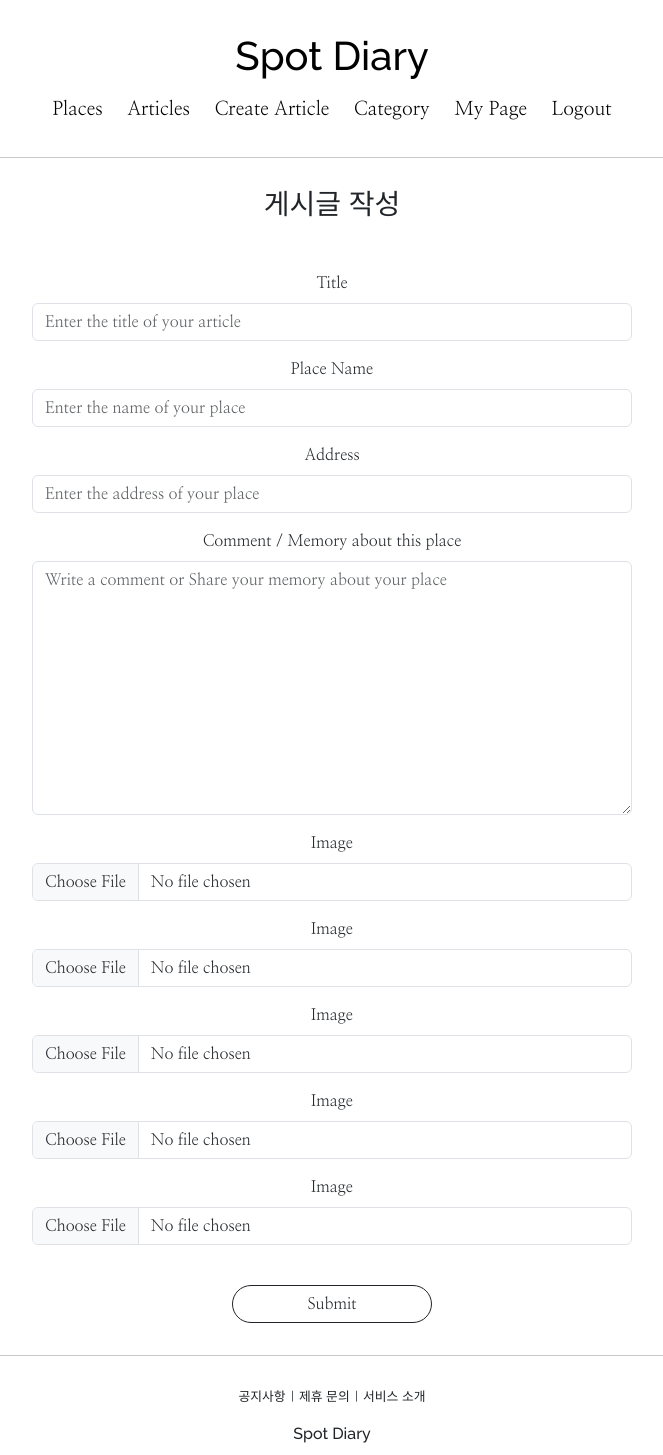
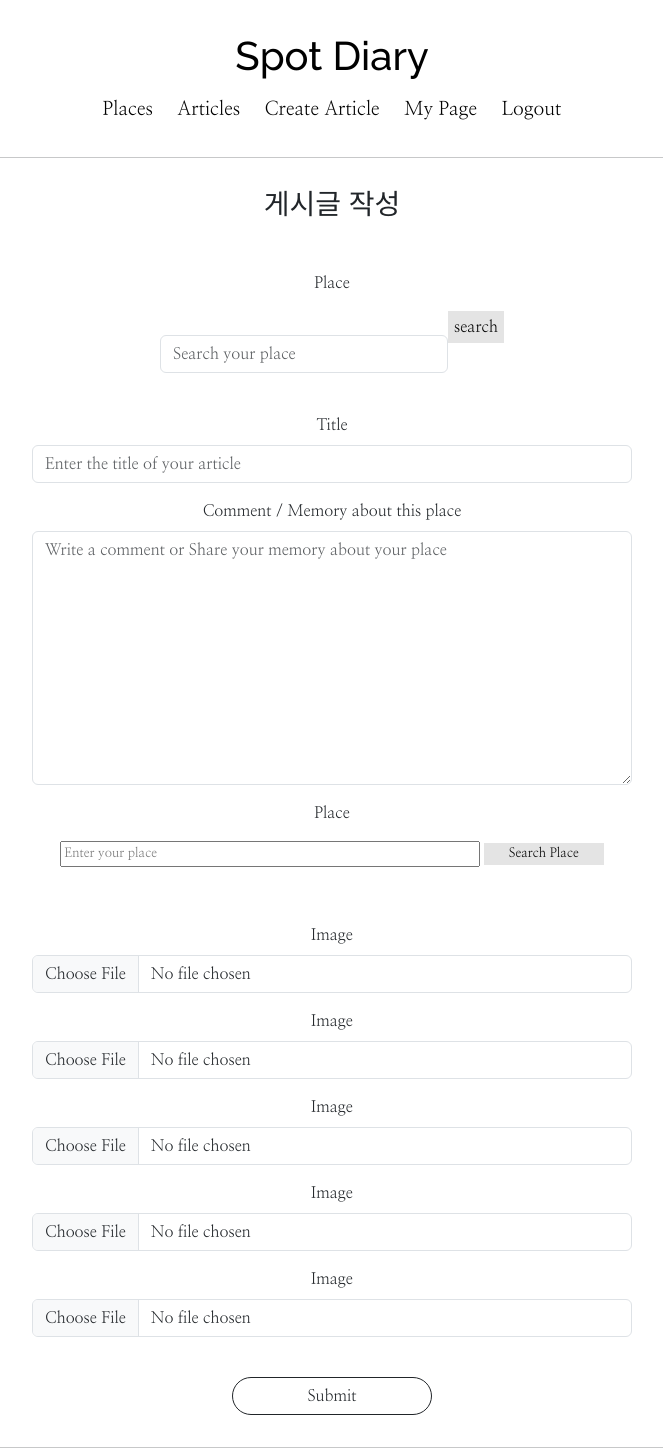
Before and after one commit to nangeee/django-spot-diary, a Django app: page /articles/create/ in a window 1280 px wide. Shown: the top 1455 px of the page, without its empty margins (308-971 px from the left). Run offline with Django 4.2, Linux system fonts and the light colour scheme; the visitor is signed in with stand-in values (Sample User, id 1); some libraries are stand-ins or nearby versions.

Commit message:
Modify articleapp model (1) - Remove place name field and address field from original articleapp and Connect place model with articles alternatively

```diff
--- a/accountapp/templates/accountapp/update.html
+++ b/accountapp/templates/accountapp/update.html
@@ -4,7 +4,7 @@
 
 {% block content %}
 
-    <div class="nanum_myeongjo accountapp_content createAccountForm">
+    <div class="nanum_myeongjo accountapp_content creationForm">
         <div class="mb-5">
             <h3>Modify Account Info</h3>
         </div>
--- a/articleapp/forms.py
+++ b/articleapp/forms.py
@@ -10,19 +10,15 @@ class ArticleCreationForm(ModelForm):
     class Meta:
         model = Article
 
-        fields = ["title", "place_name", "address", "content"]  # writer는 서버 단에서 작업
+        fields = ["title", "content"]  # writer, place는 서버 단에서 작업
 
         labels = {
             "title": gettext_lazy("Title"),
-            "place_name": gettext_lazy("Place Name"),
-            "address": gettext_lazy("Address"),
             "content": gettext_lazy("Comment / Memory about this place"),
         }
 
         widgets = {
             "title": forms.TextInput(attrs={"placeholder": "Enter the title of your article"}),
-            "place_name": forms.TextInput(attrs={"placeholder": "Enter the name of your place"}),
-            "address": forms.TextInput(attrs={"placeholder": "Enter the address of your place"}),
             "content": forms.Textarea(attrs={"placeholder": "Write a comment or Share your memory about your place"})
         }
 
--- a/articleapp/models.py
+++ b/articleapp/models.py
@@ -5,6 +5,7 @@ from django.db import models
 from django.utils.text import slugify
 
 from curationapp.models import Curation
+from placeapp.models import Place
 
 
 class Article(models.Model):
@@ -13,8 +14,7 @@ class Article(models.Model):
     # related_name="article" -> user.article로 접근 가능
 
     title = models.CharField(max_length=200)
-    place_name = models.CharField(max_length=100, null=False) # 장소 이름 (식당 이름, 서점 이름 등)
-    address = models.CharField(max_length=300)
+    place = models.ForeignKey(Place, null=True, on_delete=models.SET_NULL, related_name="articles")
     # image = models.ImageField(upload_to="article/", null=False)
     content = models.TextField()
     created_time = models.DateField(auto_now_add=True, null=False)
--- a/articleapp/templates/articleapp/createArticle.html
+++ b/articleapp/templates/articleapp/createArticle.html
@@ -1,6 +1,8 @@
 {% extends 'base.html' %}
 
 {% load bootstrap5 %}
+
+{% load static %}
 
 {% block content %}
 
@@ -8,6 +10,28 @@
         <div class="mb-5">
             <h3>게시글 작성</h3>
         </div>
+        <p> Place </p>
+        {% if searching_place %}
+            <form class="mb-2 searchContainer" action="{% url 'placeapp:search' %}" method="post">
+                {% csrf_token %}
+                {% bootstrap_form placeSearchForm form_group_class='mb-2' size='small'  %}
+                <input type="submit" value="search">
+            </form>
+            <div id="searchResultContainer" class="mb-4">
+                <p><b>{{ searching_place }}</b> 검색 결과입니다. 장소를 선택하세요. </p>
+                {% for place in place_list %}
+                {{ place.name }}
+                {{ place.address }}
+                {% endfor %}
+            </div>
+        {% else %}
+            <form class="mb-4 searchContainer" action="{% url 'placeapp:search' %}" method="post">
+                {% csrf_token %}
+                {% bootstrap_form placeSearchForm form_group_class='mb-2' size='small'%}
+                <input id="searchContainerBtn" type="submit" value="search">
+            </form>
+        {% endif %}
+
         <form class="createForm" action="{% url 'articleapp:create' %}" method="post" enctype="multipart/form-data">
             {% csrf_token %}
 <!--            {{ articleForm.as_p }}-->
@@ -15,14 +39,37 @@
 <!--            부트스트랩 form 적용 가능하다!!!-->
             {% bootstrap_form articleForm form_group_class='mb-5' size='small'  %}
 
-<!--            <h6> {{ articleForm.title.label }} </h6>-->
-<!--            <p class="articleform_field"> {{ articleForm.title }} </p>-->
-<!--            <h6> {{ articleForm.place_name.label }} </h6>-->
-<!--            <p class="articleform_field"> {{ articleForm.place_name }} </p>-->
-<!--            <h6> {{ articleForm.address.label }} </h6>-->
-<!--            <p class="articleform_field"> {{ articleForm.address }} </p>-->
-<!--            <h6> {{ articleForm.content.label }} </h6>-->
-<!--            <p class="articleform_field"> {{ articleForm.content }} </p>-->
+            <p> Place </p>
+            <div id="placeAddressContainer" class="mb-5">
+
+                <input type="text" id="placeName" name="placeName" placeholder="Enter your place" style="width: 70%;"
+                       class="mb-2">
+                <button id="searchPlaceBtn" type="button" style="width: 20%;"
+                        data-bs-toggle="modal" data-bs-target="#search_place_modal"
+                        class="mb-2">Search Place</button>
+            </div>
+
+            <!--               모달 팝업창                 -->
+            <div class="modal fade" id="search_place_modal">
+                <div class="modal-dialog">
+                    <div class="modal-content">
+                        <div class="modal-header">
+                            <h5 class="modal-title" id="exampleModalLabel">Search your place</h5>
+                            <button type="button" class="btn-close" data-bs-dismiss="modal" aria-label="Close"></button>
+                        </div>
+                        <div class="modal-body">
+
+                        </div>
+
+                        <div class="modal-footer">
+
+                            <button type="button" class="btn btn-outline-dark rounded-pill col-4 mt-2" data-bs-dismiss="modal">Exit
+                            </button>
+
+                        </div>
+                    </div>
+                </div>
+            </div>
 
             {{ formset.management_form }}
             {% for form in formset %}
--- a/articleapp/views.py
+++ b/articleapp/views.py
@@ -9,12 +9,13 @@ from django.urls import reverse, reverse_lazy
 from django.utils.decorators import method_decorator
 from django.views.generic import DetailView, UpdateView, DeleteView, ListView
 from django.utils.text import slugify
-from django.views.generic.edit import FormMixin
+from django.views.generic.edit import FormMixin, FormView
 
 from articleapp.decorators import article_ownership_required
 from articleapp.forms import *
 from articleapp.models import *
 from commentapp.forms import CommentCreationForm
+from placeapp.forms import PlaceSearchForm
 
 
 @login_required
@@ -62,9 +63,10 @@ def create_article(request):
     else:
         articleForm = ArticleCreationForm()
         formset = ImageFormSet(queryset=ArticleImage.objects.none())
+        placeSearchForm = PlaceSearchForm()
 
         return render(request, template_name="articleapp/createArticle.html",
-                      context={"articleForm": articleForm, "formset": formset})
+                      context={"articleForm": articleForm, "formset": formset, "placeSearchForm": placeSearchForm})
 
 
 # DetailView에는 get 메서드만 존재하므로 get 메서드에만 데코레이터 적용.
--- a/placeapp/forms.py
+++ b/placeapp/forms.py
@@ -2,6 +2,11 @@ from django import forms
 from django.forms import ModelForm
 
 from placeapp.models import Place
+
+
+class PlaceSearchForm(forms.Form):
+    searching_place = forms.CharField(label="",
+                                      widget=forms.TextInput(attrs={"placeholder": "Search your place"}))
 
 
 class PlaceCreationForm(ModelForm):
--- a/placeapp/models.py
+++ b/placeapp/models.py
@@ -9,4 +9,4 @@ class Place(models.Model):
     name = models.CharField(max_length=30, null=False)
     first_discoverer = models.ForeignKey(User, null=True, on_delete=models.SET_NULL, related_name="place")
     address = models.CharField(max_length=100, null=False)
-    category = models.ManyToManyField(ChildCategory)  # 다대다 관계
+    category = models.ManyToManyField(ChildCategory, related_name="places")  # 다대다 관계
--- a/placeapp/templates/placeapp/create.html
+++ b/placeapp/templates/placeapp/create.html
@@ -16,7 +16,7 @@
         {% bootstrap_form form form_group_class='mb-5' size='small' %}
 
         <p>Address</p>
-        <div id="place_address_container" class="mb-5">
+        <div id="placeAddressContainer" class="mb-5">
             <input type="text" id="mainAddress" name="mainAddress" placeholder="Address" style="width: 70%;" class="mb-2"
             readonly>
             <button type="button" onclick="execDaumPostcode()" style="width: 20%;" class="mb-2">Search Address</button><br>
--- a/placeapp/urls.py
+++ b/placeapp/urls.py
@@ -1,11 +1,12 @@
 from django.urls import path
 
-from placeapp.views import PlaceListView, create_place
+from placeapp.views import PlaceListView, create_place, PlaceDetailView, search_place
 
 app_name = "placeapp"
 
 urlpatterns = [
     path("create/", create_place, name="create"),
     path("list/", PlaceListView.as_view(), name="list"),
-    # path("detail/<int:pk>", PlaceDetailView.as_view(), name="detail"),
+    path("detail/<int:pk>", PlaceDetailView.as_view(), name="detail"),
+    path("search/", search_place, name="search")
 ]
--- a/profileapp/templates/profileapp/update.html
+++ b/profileapp/templates/profileapp/update.html
@@ -4,7 +4,7 @@
 
 {% block content %}
 
-    <div class="nanum_myeongjo accountapp_content createAccountForm">
+    <div class="nanum_myeongjo accountapp_content creationForm">
         <div class="mb-5">
             <h3>Modify Profile</h3>
         </div>
--- a/static/base.css
+++ b/static/base.css
@@ -158,7 +158,7 @@ a:hover, button:hover {
     font-weight: 700;
 }
 
-.site_category_card {
+.site_category_card, .place_card {
    display: flex;
    flex-direction: column;
   justify-content: center;
@@ -342,7 +342,7 @@ a:hover, button:hover {
     padding: 5px 5px;
 }
 
-#place_address_container {
+#placeAddressContainer {
     font-size: small;
     text-align: center;
     dixplay: flex;
@@ -350,11 +350,27 @@ a:hover, button:hover {
     justify: center;
 }
 
-#place_address_container input {
+#placeAddressContainer input {
     text-align: left;
 }
 
-#place_address_container button {
+#placeAddressContainer button {
     border: none;
     background-color: rgba(120, 120, 120, 0.2);
 }
+
+.searchContainer {
+    display: flex;
+    justify-content: center;
+}
+
+.searchContainer :nth-child(1) {
+    width: 17rem;
+    margin-right: 1rem;
+}
+
+#searchContainerBtn {
+    border: none;
+    background-color: rgba(120, 120, 120, 0.2);
+    height: 2rem;
+}
--- a/templates/header.html
+++ b/templates/header.html
@@ -8,10 +8,9 @@
         <a href="{% url 'accountapp:login' %}?next={{ request.path }}"><span>Login</span></a>
         <a href="{% url 'accountapp:createAccount' %}"><span>Sign Up</span></a>
         {% else %} <!-- user가 로그인이 되어 있다면 -->
-        <a href="{% url 'placeapp:list' %}"><span>Places</span></a>
+        <a href="{% url 'sitecategoryapp:list' %}"><span>Places</span></a>
         <a href="{% url 'articleapp:list' %}"><span>Articles</span></a>
         <a href="{% url 'articleapp:create' %}"><span>Create Article</span></a>
-        <a href="{% url 'sitecategoryapp:list' %}"><span>Category</span></a>
         <a href="{% url 'accountapp:detail' pk=user.pk %}"><span>My Page</span></a>
         <a href="{% url 'accountapp:logout' %}"><span>Logout</span></a>
         {% endif %}
```
Also changed, not shown: placeapp/templates/placeapp/list.html (+7 -0 lines), placeapp/templates/placeapp/search.html (added, +36 -0 lines), placeapp/views.py (+35 -8 lines), sitecategoryapp/templates/sitecategoryapp/detail.html (+10 -0 lines), articleapp/migrations/0003_remove_article_address_remove_article_place_name_and_more.py (added), placeapp/migrations/0002_alter_place_category.py (added), placeapp/migrations/0003_alter_place_category.py (added).
